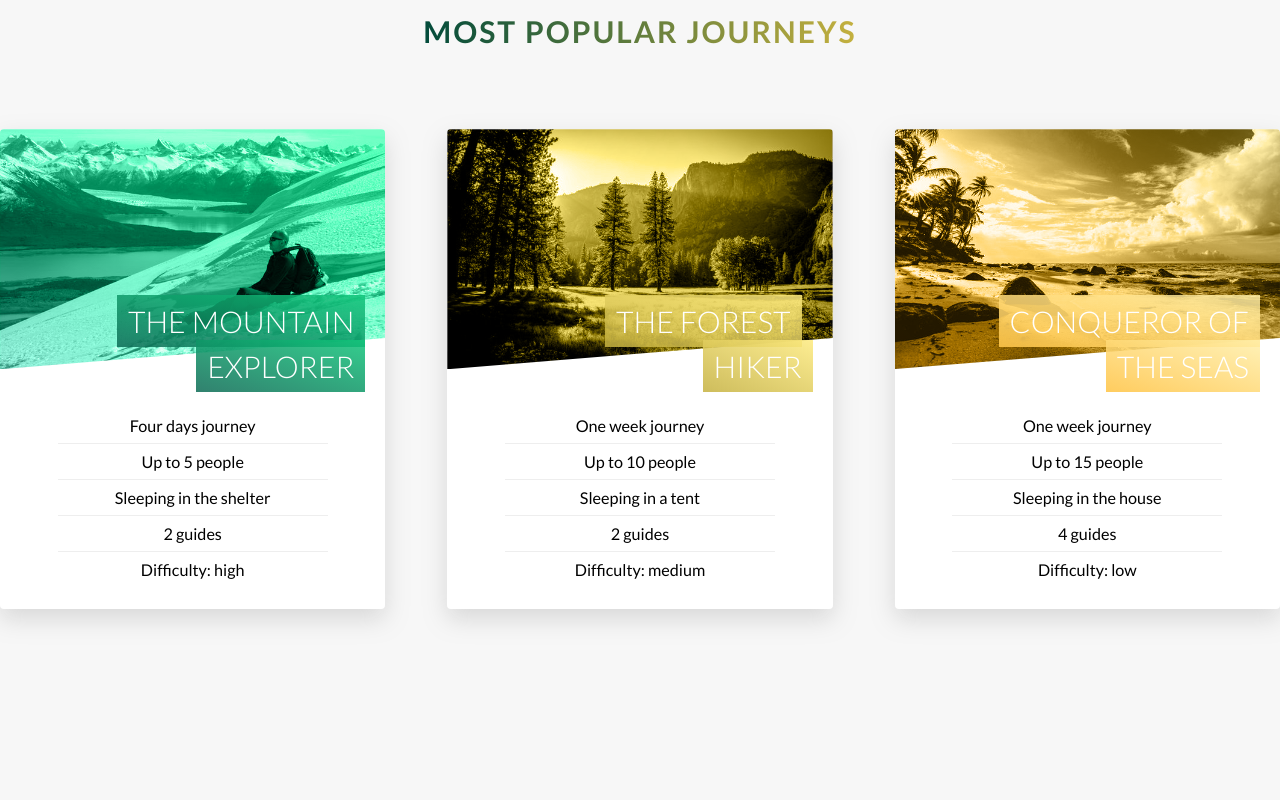
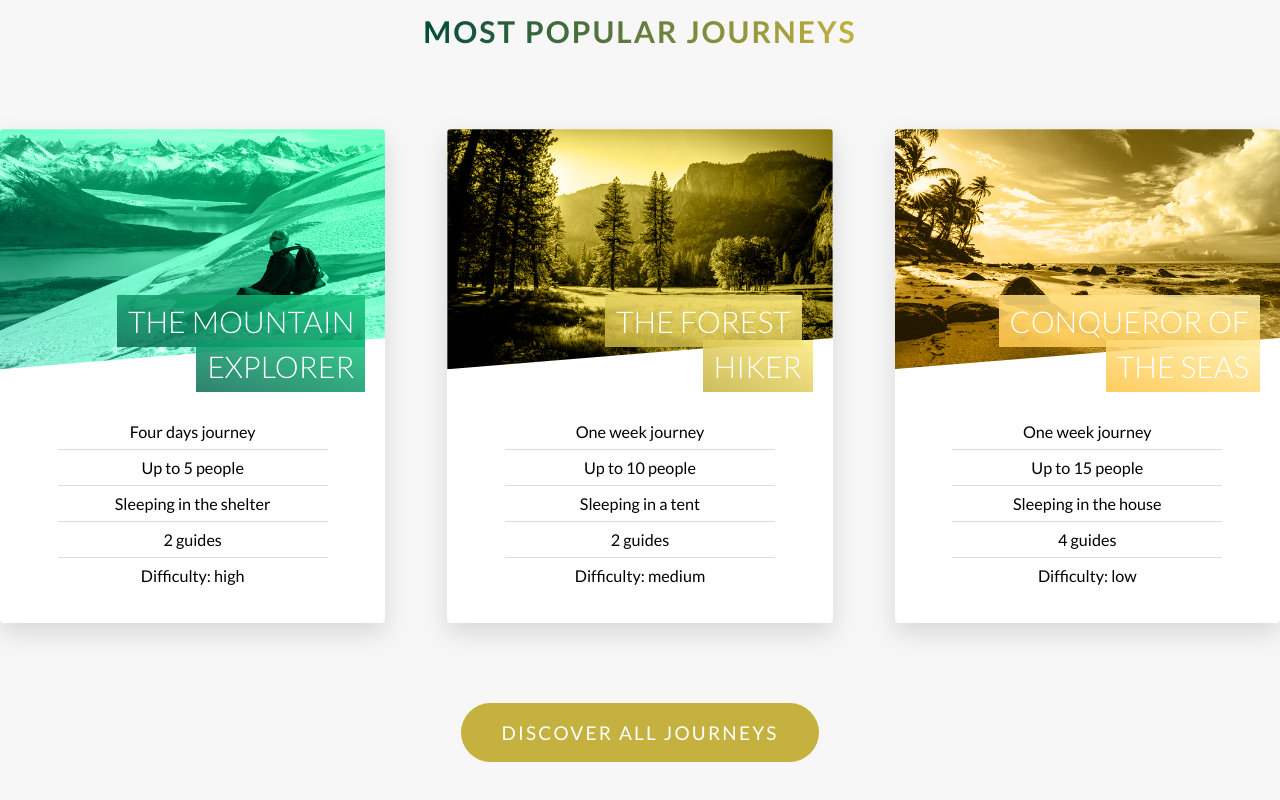
Before and after one commit to Agnesbrzo/natural, a website: page index.html in a window 1280 px wide. Shown: the part 2460-3260 px from the top of the page. Drawn offline with Linux system fonts and the light colour scheme.

Commit message:
finishing journeys section and beginning of opinions section

```diff
--- a/index.html
+++ b/index.html
@@ -111,7 +111,7 @@
               <p class="card-box__card-text">
                 Lorem ipsum dolor sit amet consectetur adipisicing elit.
                 Voluptates fugit porro voluptas quisquam modi asum pi kitum
-                more. Est deleniti card sarum.
+                more. Est deleniti card sarum e dejm.
               </p>
             </div>
           </div>
@@ -174,7 +174,13 @@
               <div
                 class="card2-item__card-side card2-item__card-side--back card2-item__card-side--back--1"
               >
-                Back
+                <div class="card-back-container">
+                  <div class="price-box">
+                    <div class="price-text">Now only</div>
+                    <div class="price-value">390$</div>
+                  </div>
+                  <a href="#" class="button button--white">Book now</a>
+                </div>
               </div>
             </div>
           </div>
@@ -200,7 +206,13 @@
               <div
                 class="card2-item__card-side card2-item__card-side--back card2-item__card-side--back--2"
               >
-                Back
+                <div class="card-back-container">
+                  <div class="price-box">
+                    <div class="price-text">Now only</div>
+                    <div class="price-value">320$</div>
+                  </div>
+                  <a href="#" class="button button--white">Book now</a>
+                </div>
               </div>
             </div>
           </div>
@@ -226,9 +238,40 @@
               <div
                 class="card2-item__card-side card2-item__card-side--back card2-item__card-side--back--3"
               >
-                Back
+                <div class="card-back-container">
+                  <div class="price-box">
+                    <div class="price-text">Now only</div>
+                    <div class="price-value">250$</div>
+                  </div>
+                  <a href="#" class="button button--white">Book now</a>
+                </div>
               </div>
             </div>
+          </div>
+        </div>
+        <div class="u-text-center u-margin-bottom-bigger">
+          <a href="#" class="button button--green" style="font-size: 1.9rem"
+            >Discover all journeys</a
+          >
+        </div>
+      </section>
+
+      <section class="opinions">
+        <div class="u-text-center u-margin-bottom-bigger">
+          <h2 class="heading-secondary">Opinions of our clients</h2>
+        </div>
+        <div class="opionion-box">
+          <div class="shape">
+            <img src="" alt="" />
+          </div>
+          <div class="opinion-text-block">
+            <h3 class="tertiary-heading">My best holidays</h3>
+            <p class="paragraph">
+              Lorem ipsum dolor sit amet consectetur, adipisicing elit. Facilis
+              unde libero optio quis, consequatur amet quas, omnis veniam animi
+              sequi tempora dolorum illo? Magnam, ea id autem suscipit
+              temporibus at.
+            </p>
           </div>
         </div>
       </section>
--- a/sass/abstracts/_variables.scss
+++ b/sass/abstracts/_variables.scss
@@ -16,6 +16,8 @@ $color-card-1-dark: rgb(13, 107, 85);
 $color-card-3-light: #ffefa9;
 $color-card-3-dark: #ffc64b;
 
+$color-underline-gray: #ddd;
+
 // font
 $base-font-size: 1.8rem;
 
--- a/sass/components/_buttons.scss
+++ b/sass/components/_buttons.scss
@@ -39,6 +39,15 @@
     }
   }
 
+  &--green {
+    background-color: $color-bg-light-darken;
+    color: $color-font-white;
+
+    &::after {
+      background-color: $color-bg-light-darken;
+    }
+  }
+
   &::after {
     content: "";
     display: inline-block;
--- a/sass/components/_cards.scss
+++ b/sass/components/_cards.scss
@@ -40,9 +40,9 @@
   perspective: 150rem;
   -moz-perspective: 150rem;
   position: relative;
-  min-height: 48rem;
+  min-height: 49.4rem;
   &__card-side {
-    min-height: 48rem;
+    min-height: 49.4rem;
     position: absolute;
     top: 0;
     left: 0;
@@ -166,7 +166,7 @@
     }
   }
   .card2-text {
-    padding-top: 3.9rem;
+    padding-top: 4.5rem;
     ul {
       list-style: none;
       text-align: center;
@@ -176,9 +176,32 @@
       li {
         padding: 0.8rem;
         &:not(:last-child) {
-          border-bottom: 1px solid #eee;
+          border-bottom: 1px solid $color-underline-gray;
         }
       }
     }
   }
+  //   styling back
+
+  .card-back-container {
+    position: absolute;
+    top: 50%;
+    left: 50%;
+    transform: translate(-50%, -50%);
+    text-align: center;
+    width: 100%;
+    color: $color-font-white;
+    .price-box {
+      .price-text {
+        font-size: 1.7rem;
+        margin-bottom: 1rem;
+        text-transform: uppercase;
+      }
+      .price-value {
+        font-size: 7rem;
+        font-weight: 100;
+        margin-bottom: 6.5rem;
+      }
+    }
+  }
 }
--- a/sass/main.scss
+++ b/sass/main.scss
@@ -12,6 +12,6 @@
 @import "components/buttons";
 @import "components/composition";
 @import "components/cards";
-
+@import "components/opinions";
 @import "layout/header";
 @import "layout/grid";
--- a/sass/pages/_home.scss
+++ b/sass/pages/_home.scss
@@ -23,7 +23,12 @@
 }
 
 .section-journeys {
-  padding: 25rem 0;
+  padding: 25rem 0 8rem;
   background-color: $color-background-main-page;
   margin-top: -8.2rem;
 }
+
+section.opinions {
+  padding: 25rem 0 8rem;
+  background-color: $color-background-main-page;
+}
```
Also changed, not shown: css/style.css, sass/components/_opinions.scss (added).
